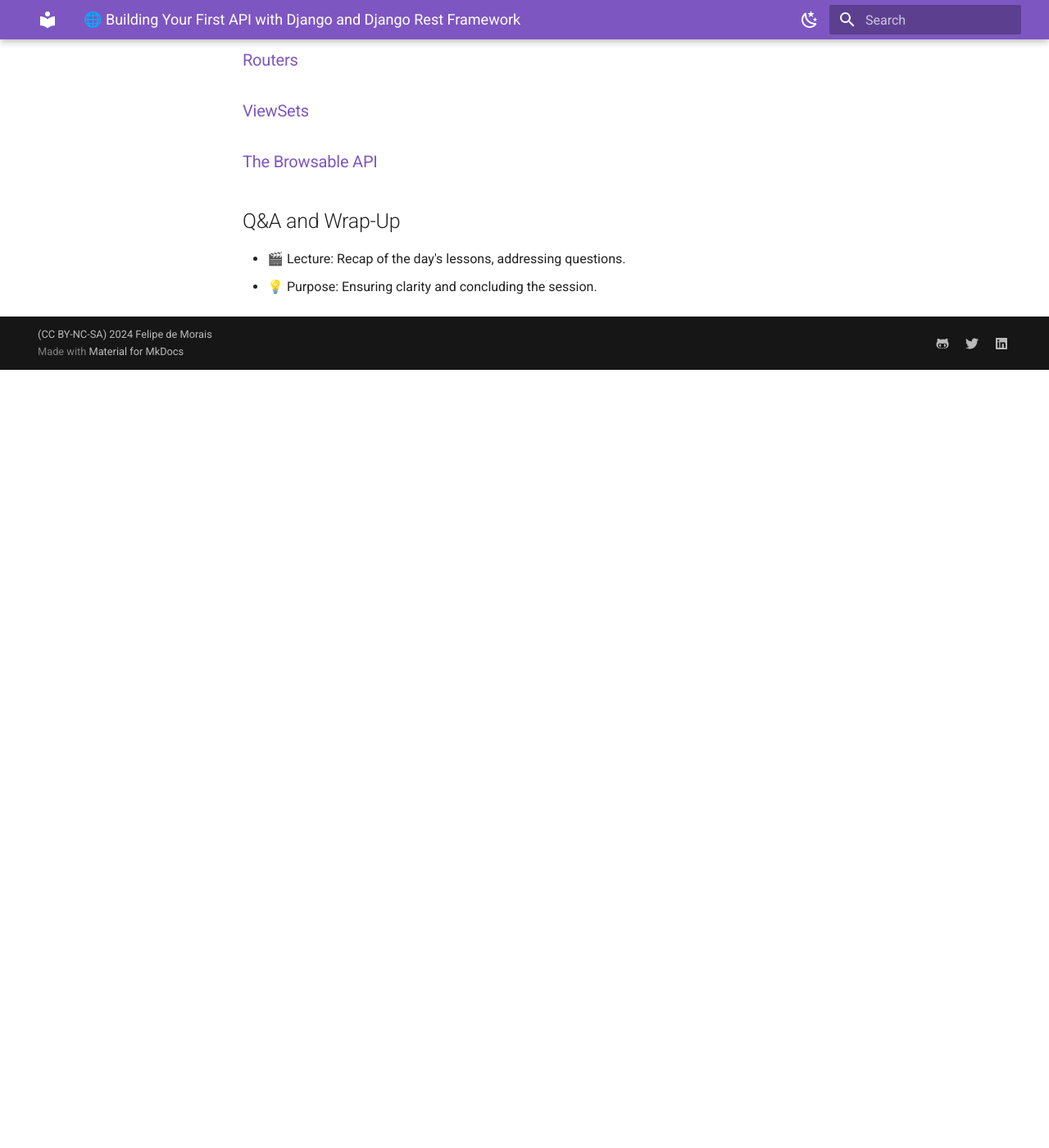
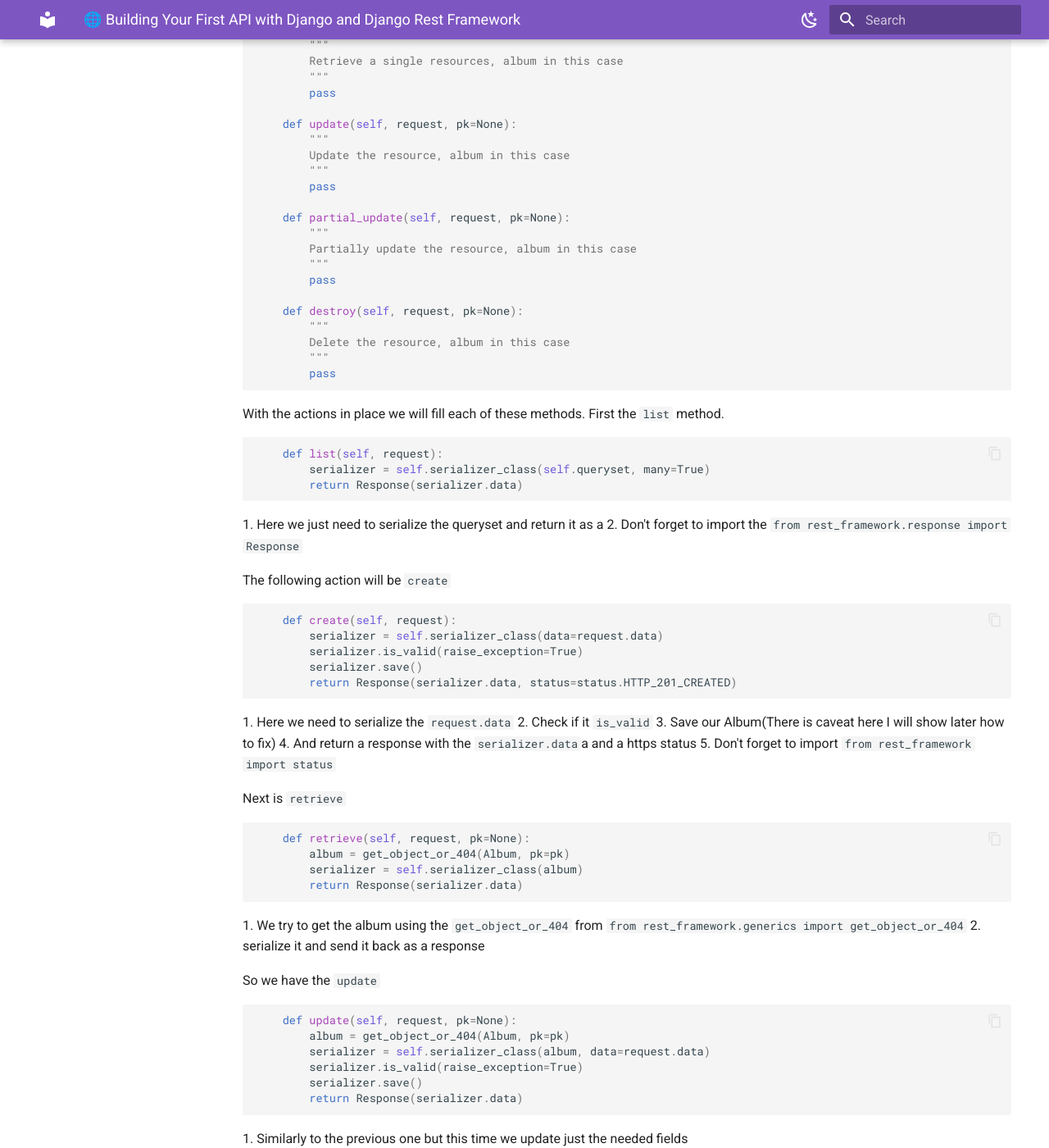
Before and after one commit to lipemorais/building-your-first-api-with-django-and-django-rest-framework, an MkDocs documentation site: the page built from docs/images/index.md, in a window 1280 px wide and 1400 px high, scrolled down 8718 px. Shown: the whole window at 82% size. Built offline with MkDocs 1.6.1 and Material for MkDocs 9.7.7, drawn with Linux system fonts in a browser that asks for light colours; before the commit the page ends 9169 px from its top, so only the background shows below that; some of the changed text lies outside the part shown.

Commit message:
Add CRUD operations to AlbumViewSet
Implemented list, create, retrieve, update, partial_update and destroy operations for the AlbumViewSet in music views. Imported necessary libraries and wrote code to handle these operations, adding functionality to handle album management in the music application. Also, updated the documentation to detail these changes and usage.

````diff
--- a/docs/images/index.md
+++ b/docs/images/index.md
@@ -337,6 +337,133 @@ urlpatterns = [
 ```
 1. We added a new import for the AlbumViewSet
 2. We added the routes for albums
+
+Next is the `AlbumViewSet` in the `music.views.py`. I will break it down in some steps.
+
+```python
+class AlbumViewSet(viewsets.ViewSet):
+    queryset = Album.objects.all()
+    serializer_class = AlbumSerializer
+```
+1. Here we create a class `AlbumViewSet` inheriting from `views.ViewSet`, pay attention, this is nos a model view set.
+2. Set the `queryset`
+3. Set `serializer_class`, we are going to talk about this `AlbumSerializer` later
+
+After this still in the same view we are going through what DRF call actions.
+Instead of have methods in the view set for get, post, delete... It has functions based on actions. The actions are the ones below:
+
+```python
+class AlbumViewSet(viewsets.ViewSet):
+    queryset = Album.objects.all()
+    serializer_class = AlbumSerializer
+
+    def list(self, request):
+        """
+        List the resources, albums in this case
+        """
+        pass
+
+    def create(self, request):
+        """
+        List the resources, albums in this case
+        """
+        pass
+
+    def retrieve(self, request, pk=None):
+        """
+        Retrieve a single resources, album in this case
+        """
+        pass
+
+    def update(self, request, pk=None):
+        """
+        Update the resource, album in this case
+        """
+        pass
+
+    def partial_update(self, request, pk=None):
+        """
+        Partially update the resource, album in this case
+        """
+        pass
+
+    def destroy(self, request, pk=None):
+        """
+        Delete the resource, album in this case
+        """
+        pass
+```
+
+With the actions in place we will fill each of these methods.
+First the `list` method.
+
+```python
+    def list(self, request):
+        serializer = self.serializer_class(self.queryset, many=True)
+        return Response(serializer.data)
+```
+1. Here we just need to serialize the queryset and return it as a
+2. Don't forget to import the `from rest_framework.response import Response`
+
+The following action will be `create`
+
+```python
+    def create(self, request):
+        serializer = self.serializer_class(data=request.data)
+        serializer.is_valid(raise_exception=True)
+        serializer.save()
+        return Response(serializer.data, status=status.HTTP_201_CREATED)
+```
+1. Here we need to serialize the `request.data`
+2. Check if it `is_valid`
+3. Save our Album(There is caveat here I will show later how to fix)
+4. And return a response with the `serializer.data`a and a https status
+5. Don't forget to import `from rest_framework import status`
+
+Next is `retrieve`
+```python
+    def retrieve(self, request, pk=None):
+        album = get_object_or_404(Album, pk=pk)
+        serializer = self.serializer_class(album)
+        return Response(serializer.data)
+```
+1. We try to get the album using the `get_object_or_404` from `from rest_framework.generics import get_object_or_404`
+2. serialize it and send it back as a response
+
+So we have the `update`
+```python
+    def update(self, request, pk=None):
+        album = get_object_or_404(Album, pk=pk)
+        serializer = self.serializer_class(album, data=request.data)
+        serializer.is_valid(raise_exception=True)
+        serializer.save()
+        return Response(serializer.data)
+```
+1. Similarly to the previous one but this time we update just the needed fields
+
+For `partial_update` is close to the one above
+```python
+    def partial_update(self, request, pk=None):
+        album = get_object_or_404(Album, pk=pk)
+        serializer = self.serializer_class(album, data=request.data, partial=True)
+        serializer.is_valid(raise_exception=True)
+        serializer.save()
+        return Response(serializer.data)
+```
+1. the only difference here from the `update` above is the `partial=True` so it know that it just need to update some fields not all of them.
+
+Last but not least `destroy` action to delete albums
+```python
+    def destroy(self, request, pk=None):
+        album = get_object_or_404(Album, pk=pk)
+        album.delete()
+        return Response(status=status.HTTP_204_NO_CONTENT)
+```
+1. Here we need to get the album and call the `.delete()` on it
+
+
+With `destroy` set the we finish the change on `music.views.py`
+
 ## Bonus content
 
 ### Serializers deep dive
````
Also changed, not shown: 1 other file.
